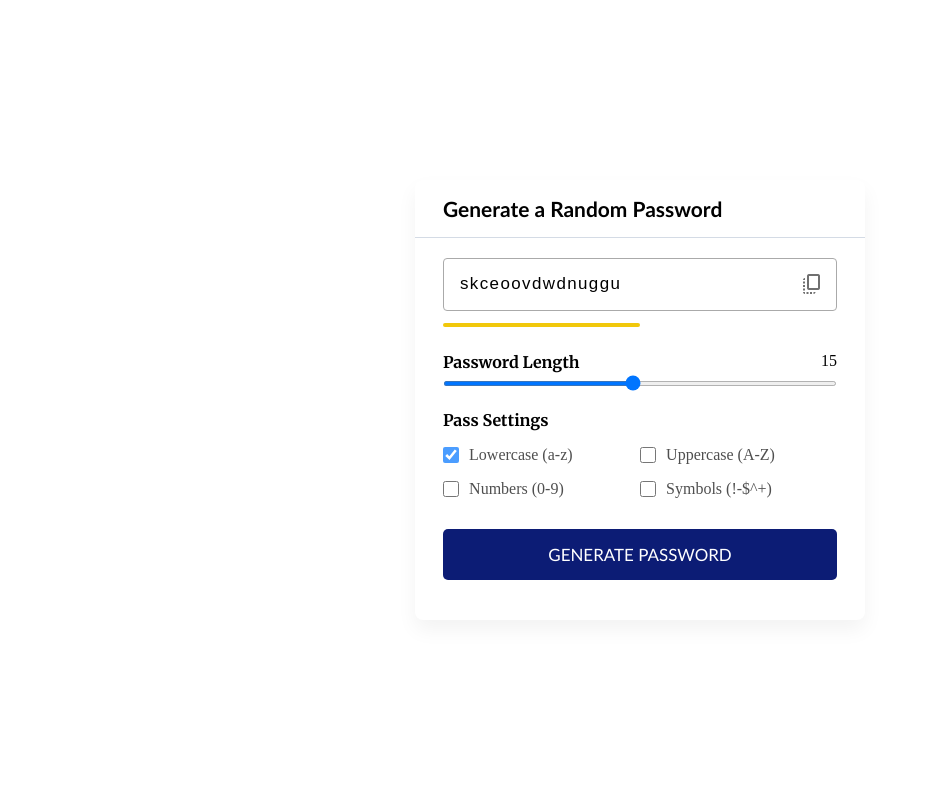
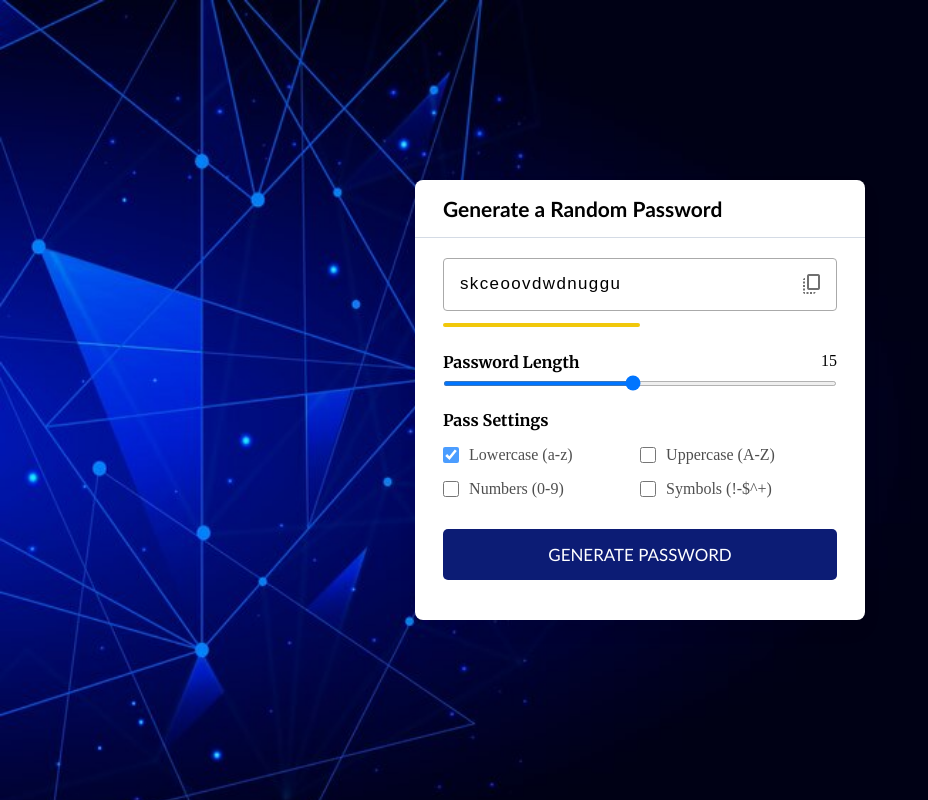
Before and after one commit to anjchoudhary/Password-Generator, a plain HTML site: page index.html in a window 1280 px wide. Shown: the whole page, without its empty margins (0-928 px from the left). Drawn offline with nearby package versions, Linux system fonts and the light colour scheme.

Commit message:
style.css

```diff
--- a/style.css
+++ b/style.css
@@ -5,7 +5,7 @@
 }
 
 body {
-    background: url(image/bg.jpg);
+    background: url(bg.jpg);
     background-size: cover;
     display: flex;
     align-items: center;
```
